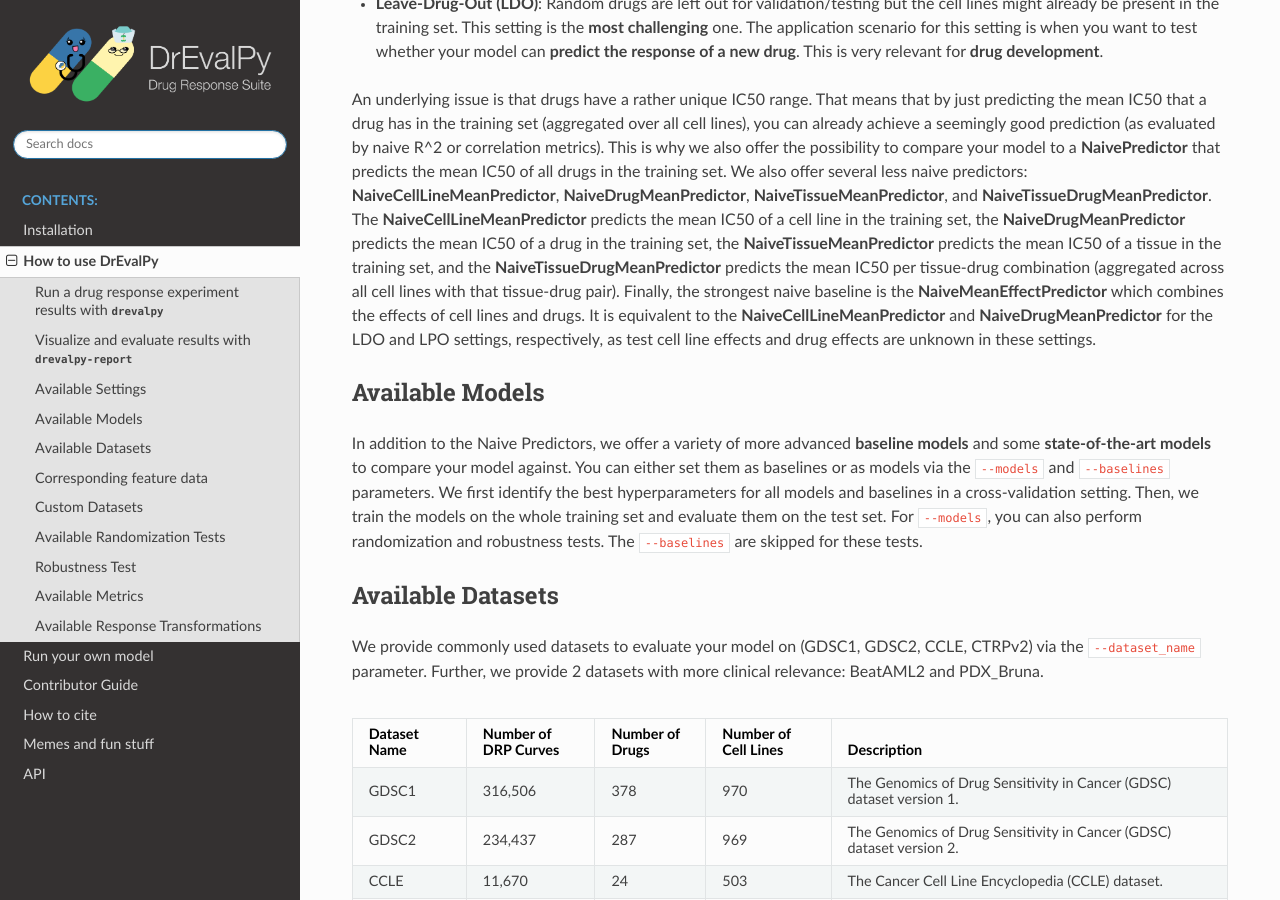
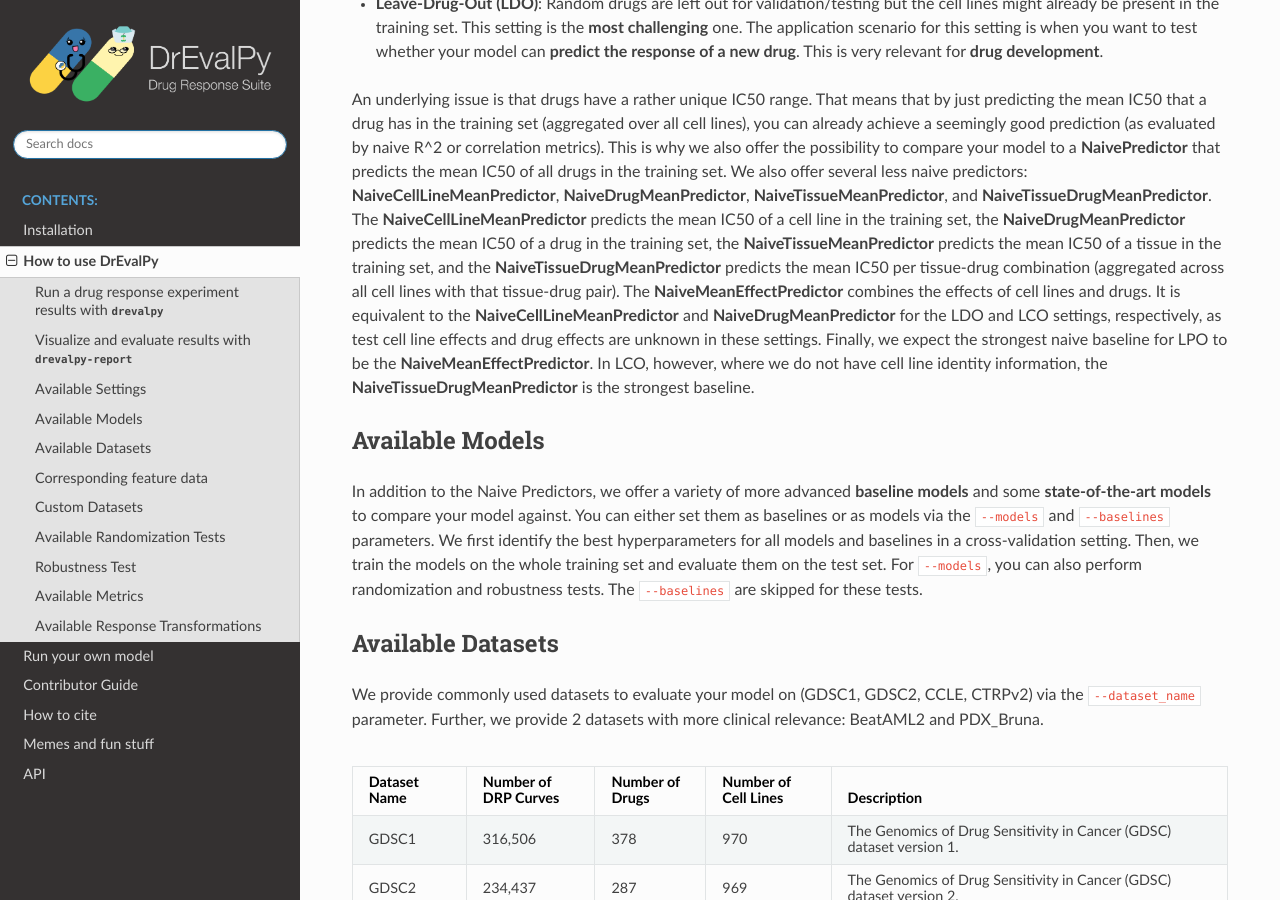
Before and after one commit to daisybio/drevalpy, a Sphinx documentation site: the page built from docs/usage.rst, in a window 1280 px wide and 900 px high, scrolled down 3085 px. Built offline with Sphinx 7.4.7 and the Read the Docs theme 3.1.0, drawn with Linux system fonts in a browser that asks for light colours.

Commit message:
Update strongest architecture docs

```diff
--- a/docs/usage.rst
+++ b/docs/usage.rst
@@ -127,10 +127,11 @@ The **NaiveCellLineMeanPredictor** predicts the mean IC50 of a cell line in the
 the **NaiveDrugMeanPredictor** predicts the mean IC50 of a drug in the training set,
 the **NaiveTissueMeanPredictor** predicts the mean IC50 of a tissue in the training set,
 and the **NaiveTissueDrugMeanPredictor** predicts the mean IC50 per tissue-drug combination (aggregated across all cell lines with that tissue-drug pair).
-Finally, the strongest naive baseline is the **NaiveMeanEffectPredictor**
-which combines the effects of cell lines and drugs.
-It is equivalent to the **NaiveCellLineMeanPredictor** and **NaiveDrugMeanPredictor** for the LDO and LPO settings, respectively,
+The **NaiveMeanEffectPredictor** combines the effects of cell lines and drugs.
+It is equivalent to the **NaiveCellLineMeanPredictor** and **NaiveDrugMeanPredictor** for the LDO and LCO settings, respectively,
 as test cell line effects and drug effects are unknown in these settings.
+Finally, we expect the strongest naive baseline for LPO to be the **NaiveMeanEffectPredictor**.
+In LCO, however, where we do not have cell line identity information, the **NaiveTissueDrugMeanPredictor** is the strongest baseline.
 
 Available Models
 ------------------
```
